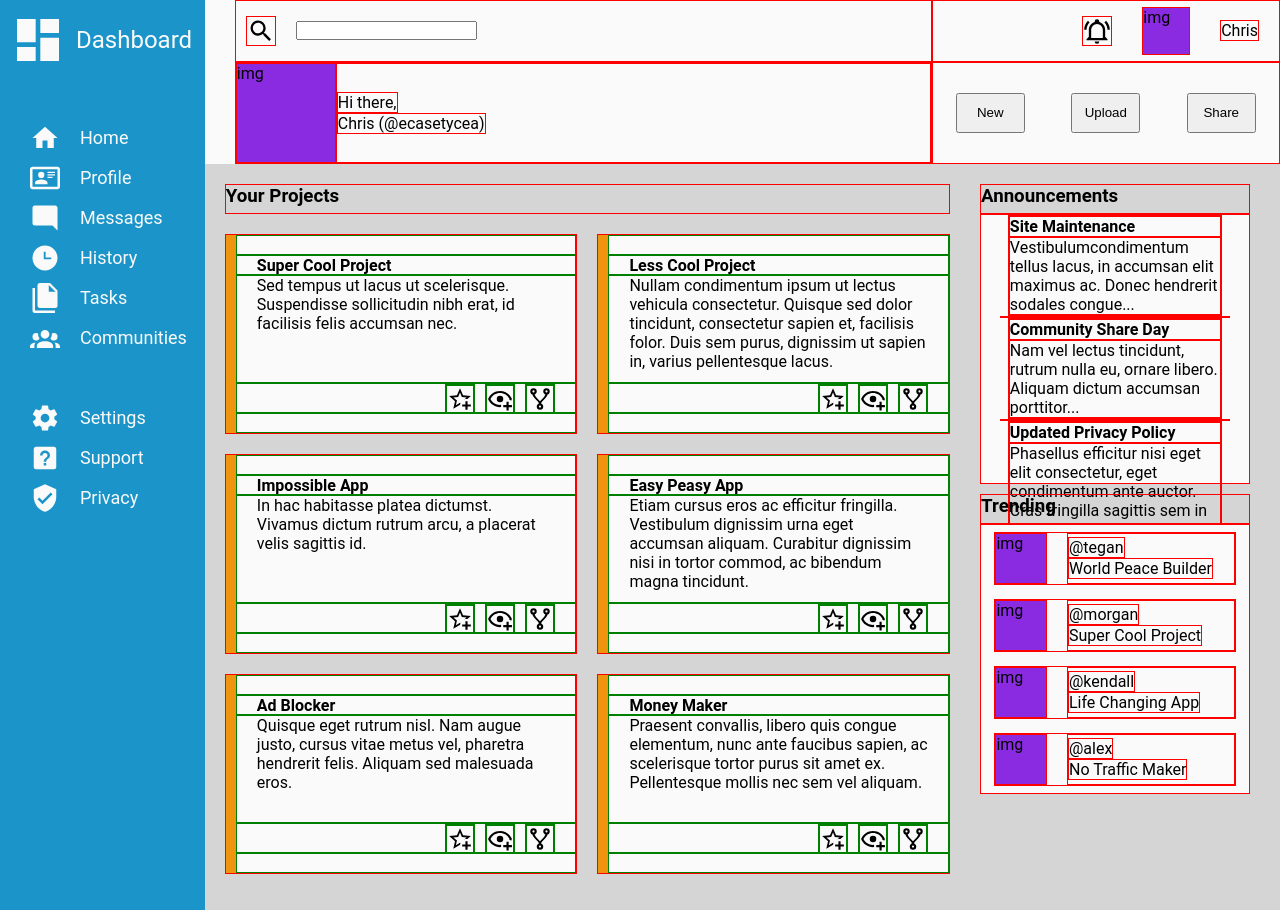
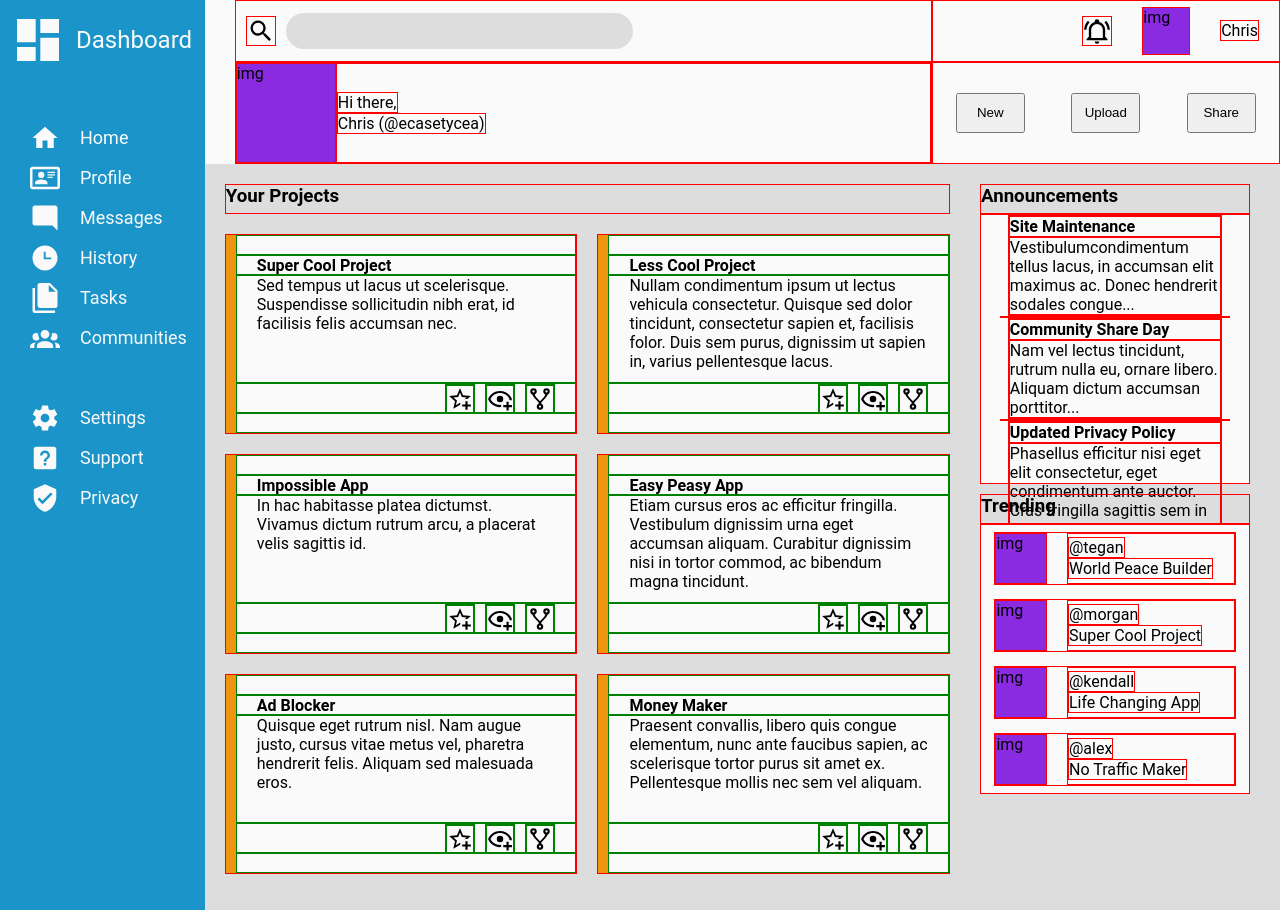
Before and after one commit to ecasetycea/admin-dashboard, a plain HTML site: page index.html in a window 1280 px wide. Drawn offline with Linux system fonts and the light colour scheme.

Commit message:
Style search bar

```diff
--- a/index.html
+++ b/index.html
@@ -78,12 +78,14 @@
         </nav>
 
         <div class="header">
+
             <div class="search">
                 <div class="icon search-icon">
                     <img src="icons/magnify.svg" alt="search icon">
                 </div>
-                <input type="text" name="search">
+                <input type="text" name="search" id="search">
             </div>
+
             <div class="small-profile">
                 <div class="icon notif-icon">
                     <img src="icons/bell-ring-outline.svg" alt="notifications">
@@ -91,6 +93,7 @@
                 <div class="small-pfp">img</div>
                 <div class="profile-name">Chris</div>
             </div>
+
             <div class="big-profile">
                 <div class="big-pfp">img</div>
                 <div class="name-container">
@@ -98,11 +101,13 @@
                     <div class="profile-name">Chris (@ecasetycea)</div>
                 </div>
             </div>
+
             <div class="buttons">
                 <button class="new">New</button>
                 <button class="upload">Upload</button>
                 <button class="share">Share</button>
             </div>
+
         </div>
 
         <div class="body">
--- a/styles.css
+++ b/styles.css
@@ -11,7 +11,7 @@
 
     --main-color: #1b95c9;
     --accent-color: #ee940e;
-    --background-color: #d5d5d5;
+    --background-color: #dddddd;
     --content-color: #fafafa;
 
     --main-color-svg-filter: invert(47%) sepia(100%) saturate(374%) hue-rotate(151deg) brightness(88%) contrast(101%);
@@ -147,9 +147,28 @@
     grid-column: 2;
 
     display: flex;
-    gap: var(--medium-gap);
+    gap: var(--small-gap);
     justify-content: flex-start;
     align-items: center;
+}
+
+#search {
+    appearance: none;
+    -webkit-appearance: none;
+    -moz-appearance: none;
+
+    width: 50%;
+    height: 60%;
+    border-radius: calc(var(--sidebar-item-size) / 2);
+    padding: 0 1em;
+
+    border: none;
+    background-color: var(--background-color);
+}
+
+#search:focus {
+    outline: none;
+    border: 2px solid var(--main-color);
 }
 
 /* header small profile */
@@ -326,6 +345,7 @@
 
 .body .cards * { border: 1px green solid;}
 
+
 .header div,
 .sidecards *,
 .body .cards > * {
```
